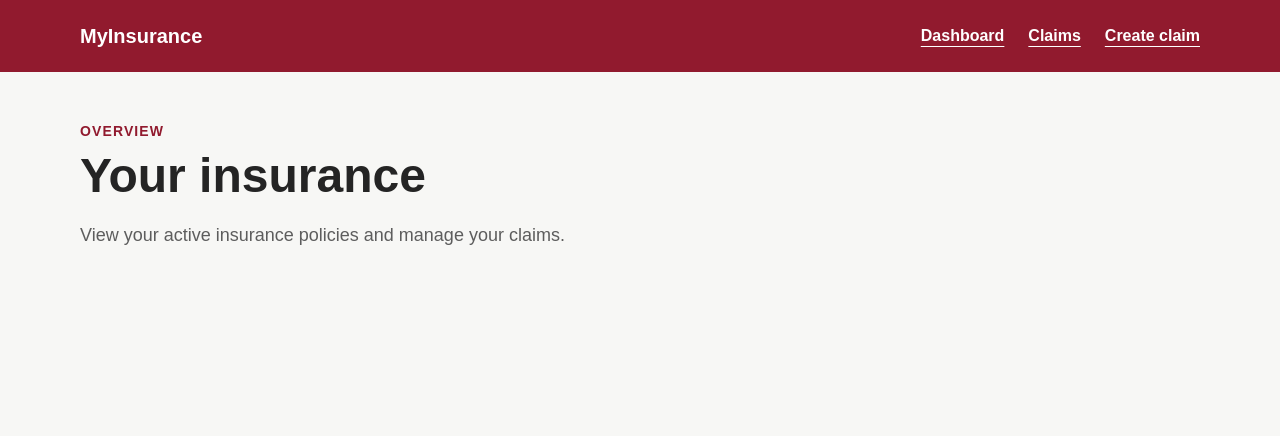
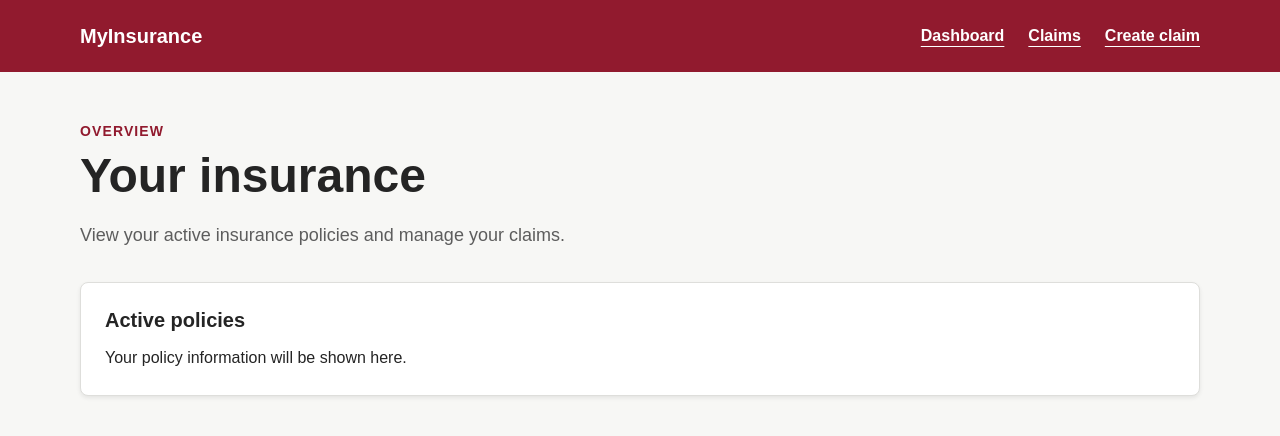
Before and after one commit to nomad-alt/MyInsurance, a React (Vite) app: page / in a window 1280 px wide. Shown: the top 436 px of the page. Built offline with nearby package versions, Linux system fonts and the light colour scheme.

Commit message:
feat: add reusable card component

```diff
--- /dev/null
+++ b/src/components/Card.css
@@ -0,0 +1,22 @@
+.card {
+  margin-top: 2rem;
+  padding: 1.5rem;
+  border: 1px solid #dededb;
+  border-radius: 0.5rem;
+  background-color: var(--color-surface);
+  box-shadow: 0 0.125rem 0.25rem rgb(0 0 0 / 8%);
+}
+
+.card__title {
+  margin: 0 0 0.75rem;
+  font-size: 1.25rem;
+  line-height: 1.3;
+}
+
+.card__content > :first-child {
+  margin-top: 0;
+}
+
+.card__content > :last-child {
+  margin-bottom: 0;
+}
--- /dev/null
+++ b/src/components/Card.tsx
@@ -0,0 +1,18 @@
+import type { ReactNode } from 'react'
+import './Card.css'
+
+type CardProps = {
+  title: string
+  children: ReactNode
+}
+
+function Card({ title, children }: CardProps) {
+  return (
+    <article className="card">
+      <h2 className="card__title">{title}</h2>
+      <div className="card__content">{children}</div>
+    </article>
+  )
+}
+
+export default Card
--- a/src/pages/DashboardPage.tsx
+++ b/src/pages/DashboardPage.tsx
@@ -1,3 +1,5 @@
+import Card from '../components/Card'
+
 function DashboardPage() {
   return (
     <section aria-labelledby="dashboard-heading">
@@ -6,6 +8,10 @@ function DashboardPage() {
       <p className="intro">
         View your active insurance policies and manage your claims.
       </p>
+
+      <Card title="Active policies">
+        <p>Your policy information will be shown here.</p>
+      </Card>
     </section>
   )
 }
```
